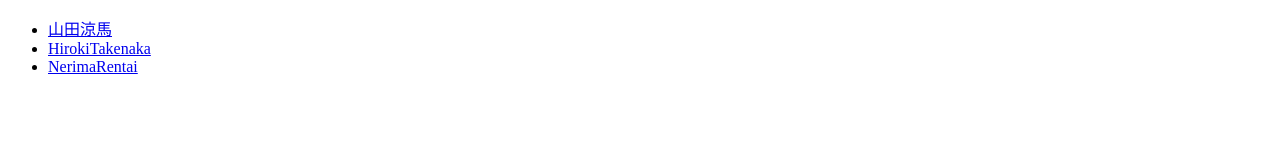
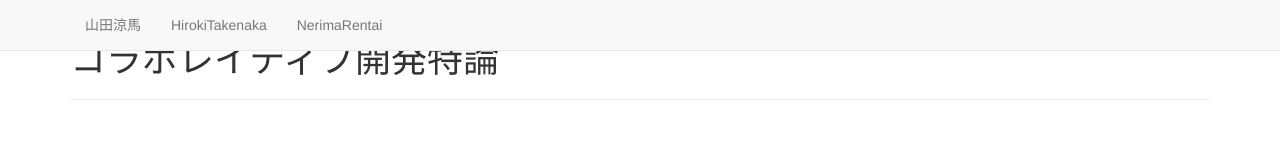
Before and after one commit to b1621ry/team_project, a plain HTML site: page index.html in a window 1280 px wide. Drawn offline with nearby package versions, Linux system fonts and the light colour scheme.

Commit message:
change index.html

```diff
--- a/index.html
+++ b/index.html
@@ -1,16 +1,60 @@
+
 <!DOCTYPE html>
-<html lang="">
-<head>
-    <meta charset="UTF-8">
-    <title>Untitled Document</title>
-    <meta name="Author" content=""/>
-    <link rel="stylesheet" type="text/css" href="style.css">
-</head>
-<body>
-	<ul>
-    <li><a href="b1621ry.html">山田涼馬</a></li>
-    <li><a href="HirokiTakenaka.html">HirokiTakenaka</a></li>
-    <li><a href="NerimaRentai.html">NerimaRentai</a></li>
-    </ul>
-</body>
+<html lang="en">
+  <head>
+    <meta charset="utf-8">
+    <title>Enpit</title>
+    <!-- Bootstrap core CSS -->
+    <link href="bootstrap-3.3.7-distcss/bootstrap.min.css" rel="stylesheet">
+
+    <!-- IE10 viewport hack for Surface/desktop Windows 8 bug -->
+    <link href="bootstrap-3.3.7-dist/css/ie10-viewport-bug-workaround.css" rel="stylesheet">
+
+
+    <!-- HTML5 shim and Respond.js for IE8 support of HTML5 elements and media queries -->
+    <!--[if lt IE 9]>
+      <script src="https://oss.maxcdn.com/html5shiv/3.7.3/html5shiv.min.js"></script>
+      <script src="https://oss.maxcdn.com/respond/1.4.2/respond.min.js"></script>
+    <![endif]-->
+  </head>
+
+  <body>
+
+    <!-- Fixed navbar -->
+    <nav class="navbar navbar-default navbar-fixed-top">
+      <div class="container">
+        <div id="navbar" class="collapse navbar-collapse">
+          <ul class="nav navbar-nav">
+            <li>
+                <a href="b1621ry.html">山田涼馬</a>
+            </li>
+            <li>
+                <a href="HirokiTakenaka.html">HirokiTakenaka</a>
+            </li>
+            <li>
+                <a href="NerimaRentai.html">NerimaRentai</a>
+            </li>
+            <li>
+                <a href="#"></a>
+            </li>
+
+          </ul>
+        </div><!--/.nav-collapse -->
+      </div>
+    </nav>
+
+    <!-- Begin page content -->
+    <div class="container">
+      <div class="page-header">
+        <h1>コラボレイティブ開発特論</h1>
+      </div>
+
+    </div>
+
+
+    <!-- Bootstrap core JavaScript
+    ================================================== -->
+    <!-- Placed at the end of the document so the pages load faster -->
+    <script src="https://ajax.googleapis.com/ajax/libs/jquery/1.12.4/jquery.min.js"></script>
+  </body>
 </html>
```
